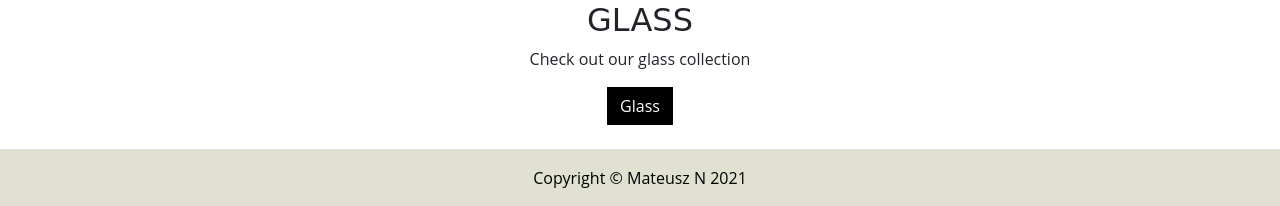
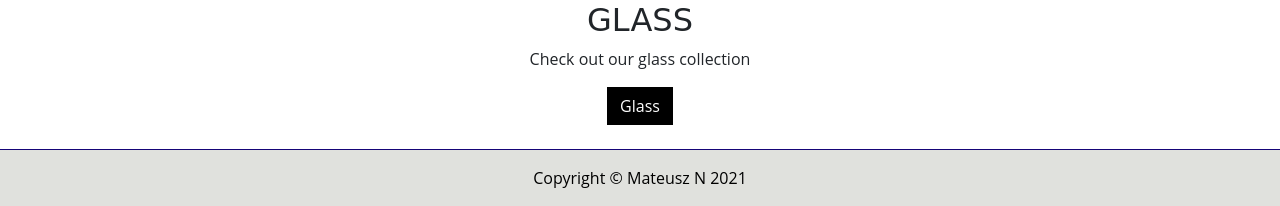
Before and after one commit to mateuszniechwiej/Unique-Shop, a Django app: page / in a window 1280 px wide. Shown: the part 2443-2649 px from the top of the page. Run offline with Django 3.2, Linux system fonts and the light colour scheme; some libraries are stand-ins or nearby versions; some web fonts are replaced.

Commit message:
Style footer and toasts messages

```diff
--- a/static/css/base.css
+++ b/static/css/base.css
@@ -99,9 +99,9 @@ color: #000;
 /*---------------------- footer */
 
 footer {
-    background-color: #e0e1d0;
+    background-color: #e0e1dd;
     color: #000;
-    border-top:2px solid #150578;
+    border-top:1px solid #150578;
 }
 /*---------------------- Checkout */
 .checkout-success {
--- a/templates/includes/footer.html
+++ b/templates/includes/footer.html
@@ -1,4 +1,4 @@
-<footer class="footer mt-auto py-3 border-top">
+<footer class="footer mt-auto py-3">
     <div class="container text-center">
         <span class="text-center">Copyright &copy; Mateusz N 2021</span>
     </div>
--- a/templates/includes/toasts/toast_error.html
+++ b/templates/includes/toasts/toast_error.html
@@ -1,6 +1,6 @@
 <div class="toast-container position-absolute p-3 top-3 end-0" style="z-index: 999">
     <div class="toast" role="alert" aria-live="assertive" aria-atomic="true" data-bs-autohide="true">
-        <div class="toast-header toast-success text-danger">
+        <div class="toast-header toast-error text-danger border-danger">
             <i class="fas fa-exclamation-circle fa-xl me-2"></i>
             <h5 class="pt-1 me-auto">Error</h5>
             <button type="button" class="toast-close btn-close btn-close-dark" data-bs-dismiss="toast" aria-label="Close"></button>
--- a/templates/includes/toasts/toast_info.html
+++ b/templates/includes/toasts/toast_info.html
@@ -1,6 +1,6 @@
 <div class="toast-container position-absolute p-3 top-3 end-0" style="z-index: 999">
     <div class="toast" role="alert" aria-live="assertive" aria-atomic="true" data-bs-autohide="true">
-        <div class="toast-header toast-success bg-info text-dark">
+        <div class="toast-header toast-info border-info text-info">
             <i class="fas fa-info-circle me-2"></i>
             <h5 class="pt-1 me-auto">Info</h5>
             <button type="button" class="toast-close btn-close btn-close-dark" data-bs-dismiss="toast" aria-label="Close"></button>
--- a/templates/includes/toasts/toast_success.html
+++ b/templates/includes/toasts/toast_success.html
@@ -1,9 +1,9 @@
 <div class="toast-container position-absolute p-3 top-3 end-0" style="z-index: 999">
     <div class="toast" role="alert" aria-live="assertive" aria-atomic="true" data-bs-autohide="true">
-        <div class="toast-header toast-success bg-success text-dark">
+        <div class="toast-header toast-success border-success text-success">
             <i class="fas fa-check-circle me-2"></i>
             <h5 class="pt-1 me-auto">Success</h5>
-            <button type="button" class="toast-close btn-close btn-close-dark" data-bs-dismiss="toast"
+            <button type="button" class="toast-close btn-close btn-white" data-bs-dismiss="toast"
                 aria-label="Close"></button>
         </div>
         <div class="toast-body bg-black-4">
--- a/templates/includes/toasts/toast_warning.html
+++ b/templates/includes/toasts/toast_warning.html
@@ -1,6 +1,6 @@
 <div class="toast-container position-absolute p-3 top-3 end-0" style="z-index: 999">
     <div class="toast" role="alert" aria-live="assertive" aria-atomic="true" data-bs-autohide="true">
-        <div class="toast-header toast-success bg-light text-warning">
+        <div class="toast-header toast-warning border-warning text-warning">
             <i class="fas fa-radiation me-2"></i>
             <h5 class="pt-1 me-auto">Warning</h5>
             <button type="button" class="toast-close btn-close btn-close-dark" data-bs-dismiss="toast" aria-label="Close"></button>
```
